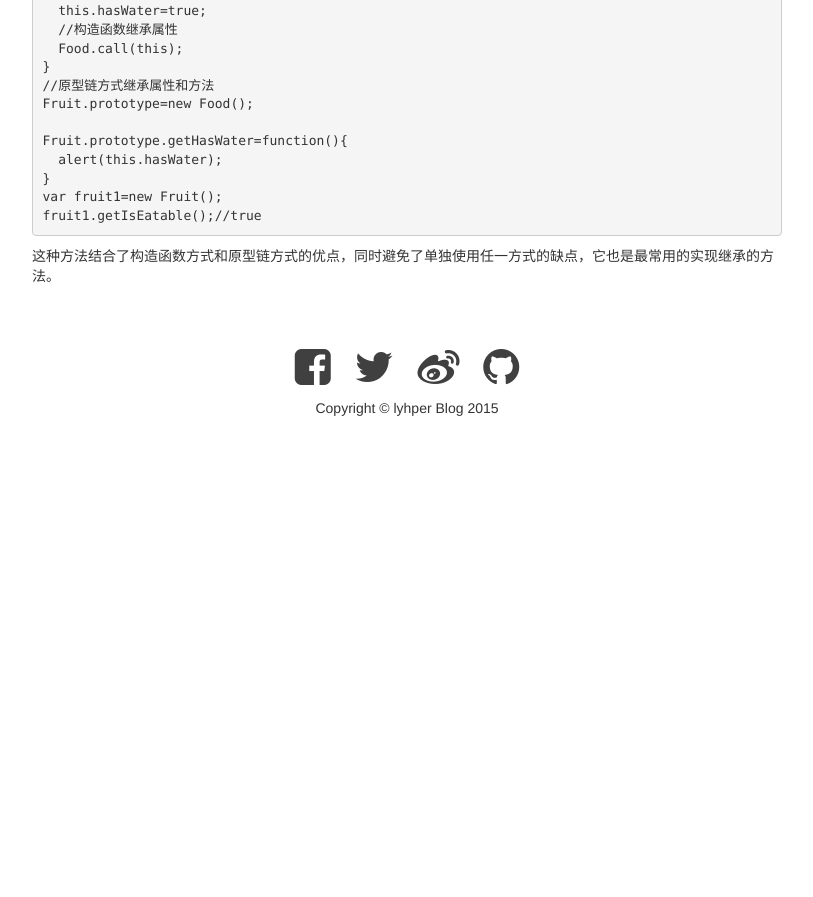
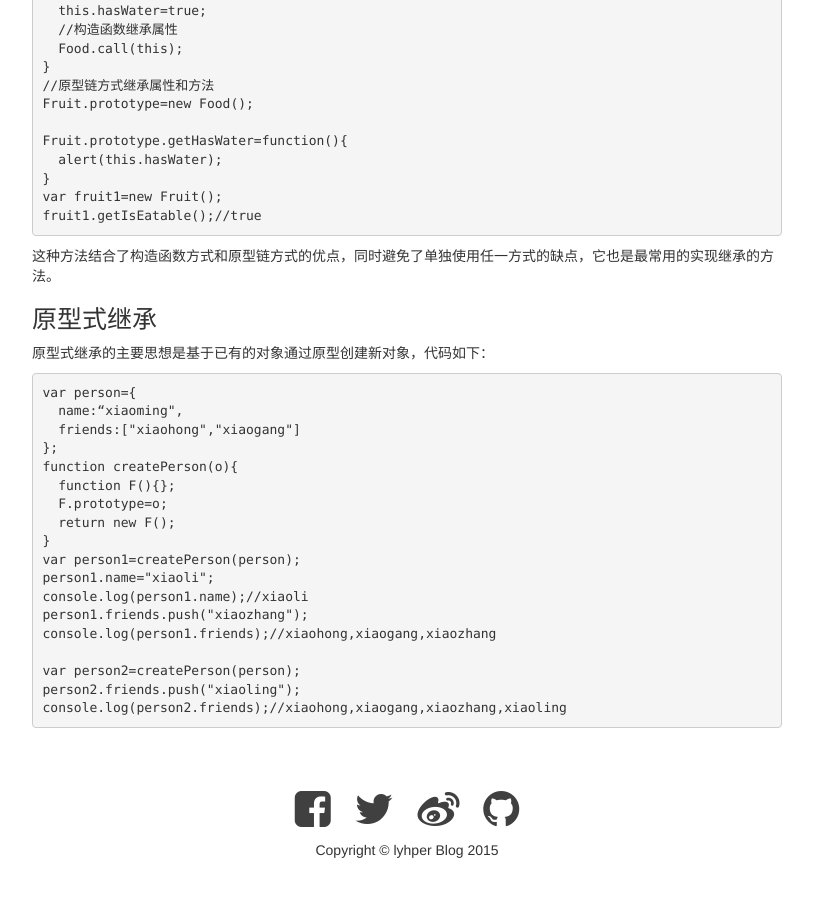
Before and after one commit to lyhper/lyhper.github.io, a Jekyll site: the page built from _posts/2015-08-08-JavaScript-inheritance.markdown, in a window 1280 px wide and 900 px high, scrolled down 1552 px. Shown: the top 897 px of the window, without its empty margins (233-1046 px from the left). Built offline with Jekyll 4.4.1, drawn with Linux system fonts in a browser that asks for light colours; before the commit the page ends 2010 px from its top, so only the background shows below that.

Commit message:
modify post

```diff
--- a/_posts/2015-08-08-JavaScript-inheritance.markdown
+++ b/_posts/2015-08-08-JavaScript-inheritance.markdown
@@ -82,3 +82,28 @@ fruit1.getIsEatable();//true
 {% endhighlight %}
 
 这种方法结合了构造函数方式和原型链方式的优点，同时避免了单独使用任一方式的缺点，它也是最常用的实现继承的方法。
+
+##原型式继承
+
+原型式继承的主要思想是基于已有的对象通过原型创建新对象，代码如下：
+
+{% highlight ruby %}
+var person={
+  name:“xiaoming",
+  friends:["xiaohong","xiaogang"]
+};
+function createPerson(o){
+  function F(){};
+  F.prototype=o;
+  return new F();
+}
+var person1=createPerson(person);
+person1.name="xiaoli";
+console.log(person1.name);//xiaoli
+person1.friends.push("xiaozhang");
+console.log(person1.friends);//xiaohong,xiaogang,xiaozhang
+
+var person2=createPerson(person);
+person2.friends.push("xiaoling");
+console.log(person2.friends);//xiaohong,xiaogang,xiaozhang,xiaoling
+{% endhighlight %}
```
